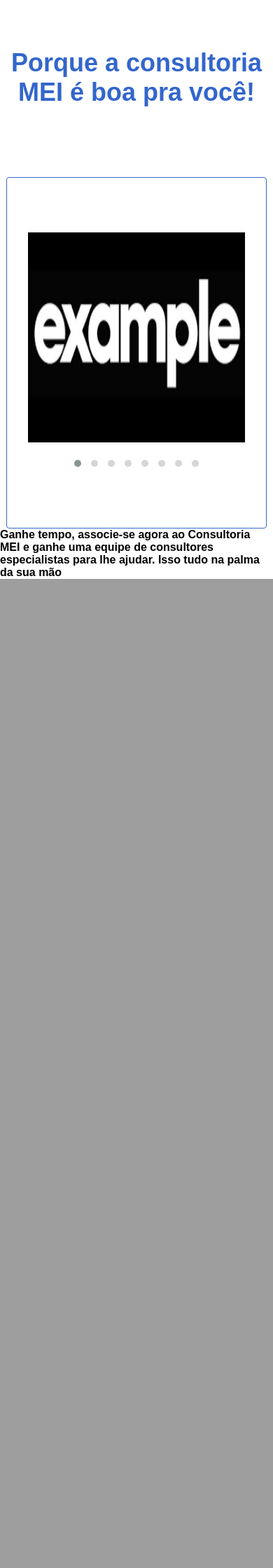
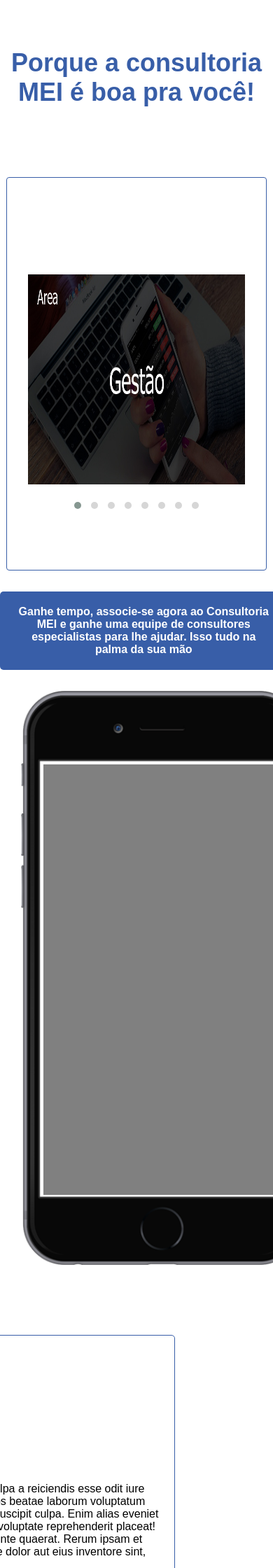
Before and after one commit to Was7ed/projetomei, a PHP site: page / in a window 390 px wide. Shown: the part 845-3085 px from the top of the page at 70% size. Before the commit the page ends 1672 px from the top, so only its background shows below. Run offline with PHP 8.4, Linux system fonts and the light colour scheme.

Commit message:
Sessão 2 finalizada e 3 iniciada
 A sessão dois foi finalizada com uma div="blue-label'' adicionada (que será reutilizada mais tarde) e a sessão 3 iniciada porém na sessão 3 ainda há muitos problemas com responsividade, que provavelmente deverão ser consertados com um @mediaquery

```diff
--- a/_css/style.css
+++ b/_css/style.css
@@ -19,14 +19,15 @@ header nav {
 	width: 100vw;
 	height: 70px;
 	border-radius: 0 0 6px 6px;
-	background-color: #3366cc;
+	background-color: #385ea8;
 	color: white;
 	z-index: 10;
 
 }
 
 header nav div{
-	margin-top: 10px;
+	margin-top: 5px;
+	margin-left: 10px;
 }
 
 header nav ul{
@@ -38,11 +39,15 @@ header nav ul li{
 	margin: 30px;
 }
 
+header nav div img{
+	max-height: 60px;
+}
+
 
 /* Aqui será feito o estilo da primeira sessão*/
 
 #primeiro div{
-	background-image: url('../_img/foto-slider.jpeg');
+	background-image: url('../_img/landing-background-logo.jpg');
 	background-position: center;
 	background-size: cover;
 	height: 100vh;
@@ -73,7 +78,7 @@ header nav ul li{
 	margin-right:  auto;
 	margin-left: auto;
 	margin-top: 20px;
-	background-color: #3366cc;
+	background-color: #385ea8;
 	color: white;
 	font-size: 22px;
 	border:none;
@@ -90,7 +95,7 @@ header nav ul li{
 #segundo .container h2{
 	text-align: center;
 	font-size: 36px;
-	color: #3366cc;
+	color: #385ea8;
 }
 
 #segundo .container #master-div{
@@ -100,11 +105,12 @@ header nav ul li{
 	align-items: center;
 	margin: auto;
 	height: 500px;
-	border: solid #3366cc 1px;
+	border: solid #385ea8 1px;
 	border-radius: 4px;
 	width: 95vw;
 	margin-top: 100px;
 	overflow-y: hidden;
+	padding-top: 60px;
 }
 
 #segundo .item img{
@@ -121,3 +127,80 @@ header nav ul li{
     line-height: 0;
     height: 10px;
 }
+
+#segundo .blue-label{
+	margin: auto;
+	margin-top: 30px;
+	height: auto;
+	padding: 20px;
+	width: 95vw;
+	border-radius: 5px;
+	background-color: #385ea8;
+	text-align: center;
+	color: white;
+}
+
+/*Terceira sessão (onde irão ficar os celulares)*/
+
+#terceiro .celular{
+	display: flex;
+	float: left;
+	margin-top: 30px;
+	height: 820px;
+	width: 400px;
+	background-image: url('../_img/celular.png');
+	background-size: cover;
+	background-repeat: no-repeat;
+	margin-left: 30px;
+	z-index: 1;
+}
+
+#terceiro .celular div{
+	height: 75%;
+	width: 85%;
+	z-index: 2;
+	margin-top: 105px;
+	margin-left: 32px;
+	margin-bottom: 20px;
+	margin-right: 10px;
+	background-color: grey;
+
+}
+
+#terceiro .info{
+	display: flex;
+	flex-direction: column;
+	align-items: center;
+	justify-content: center;
+	width: 850px;
+	border: solid #385ea8 1px;
+	text-align: center;
+	border-radius: 5px;
+	margin-right: 140px;
+	margin-top: 100px;
+	float: right;
+	height: 600px;
+	padding: 20px;
+}
+
+#terceiro .info h3{
+	margin-bottom: auto;
+	font-weight: bold;
+	font-size: 40px;
+}
+
+#terceiro .info p{
+	margin-bottom: auto;
+	font-size: 16px;
+}
+
+#terceiro .info button{
+	margin-top: 80px;
+	height: 60px;
+	width: 200px;
+	background-color: white;
+	border: solid #385ea8 2px;
+	border-radius: 10px;
+	color: #385ea8;
+	font-size: 20px;
+}
--- a/index.php
+++ b/index.php
@@ -5,7 +5,7 @@
 	<header>
 		<nav>
 			<div>
-				<h1>logo</h1>
+				<img src="_img/logo.png" alt="">
 			</div>
 			<ul>
 				<li>HOME</li>
@@ -40,8 +40,8 @@
 		<div id="master-div">
 			<div class="owl-carousel owl-theme slider-carrossel">
 
-			    <div class="item"><img src="_img/example.png" alt=""></div>
-			    <div class="item"><img src="_img/example.png" alt=""></div>
+			    <div class="item"><img src="_img/Gestão.jpg" alt=""></div>
+			    <div class="item"><img src="_img/Financeira.jpg" alt=""></div>
 			    <div class="item"><img src="_img/example.png" alt=""></div>
 			    <div class="item"><img src="_img/example.png" alt=""></div>
 			    <div class="item"><img src="_img/example.png" alt=""></div>
@@ -53,10 +53,26 @@
 			</div>
 		</div>
 
+		<div class="blue-label">
+			<h4>Ganhe tempo, associe-se agora ao Consultoria MEI e ganhe uma equipe de consultores especialistas para lhe ajudar. Isso tudo na palma da sua mão</h4>
+		</div>
+
 	</section>
 
-	<section class="blue-label">
-		<h4>Ganhe tempo, associe-se agora ao Consultoria MEI e ganhe uma equipe de consultores especialistas para lhe ajudar. Isso tudo na palma da sua mão</h4>
+	<section id="terceiro">
+		<div class="celular">
+			<div>
+
+			</div>
+		</div>
+
+
+		<div class="info">
+			<h3>RH/Pessoal</h3>
+			<p>Lorem ipsum dolor sit amet, consectetur adipisicing elit. Sint, rem laborum beatae culpa a reiciendis esse odit iure officia fugit, deleniti quos fugiat nulla praesentium, tenetur dolore ducimus. Quae quos beatae laborum voluptatum sequi, ad provident modi accusamus consequatur possimus error voluptatem, minima suscipit culpa. Enim alias eveniet tempore accusantium quaerat, ipsa voluptatem quae saepe aliquid, esse cum corrupti voluptate reprehenderit placeat! Minima perspiciatis, nobis nostrum quam non dolore temporibus, illo ad facere sapiente quaerat. Rerum ipsam et impedit asperiores, velit maiores sunt nam enim numquam minus! Vero nostrum vitae dolor aut eius inventore sint, dolore ipsam deleniti consectetur tenetur!</p>
+			<button>Saiba Mais</button>
+		</div>
+
 	</section>
 
 
```
Also changed, not shown: _img/Financeira.jpg (added), _img/Gestão.jpg (added), _img/celular.png (added), _img/landing-background-logo.jpg (added), _img/landing-background.jpg (added), _img/logo.png (added).
